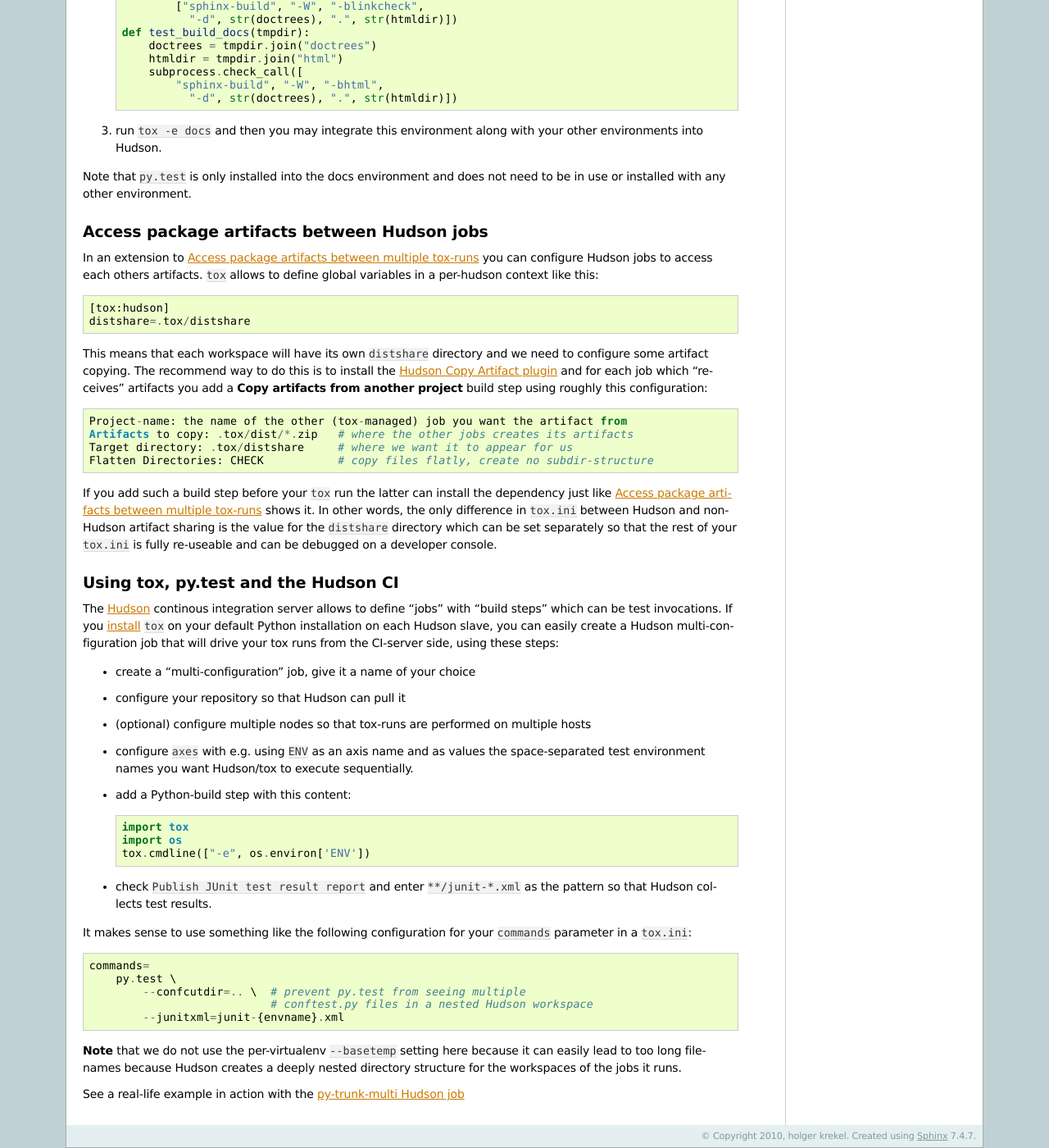
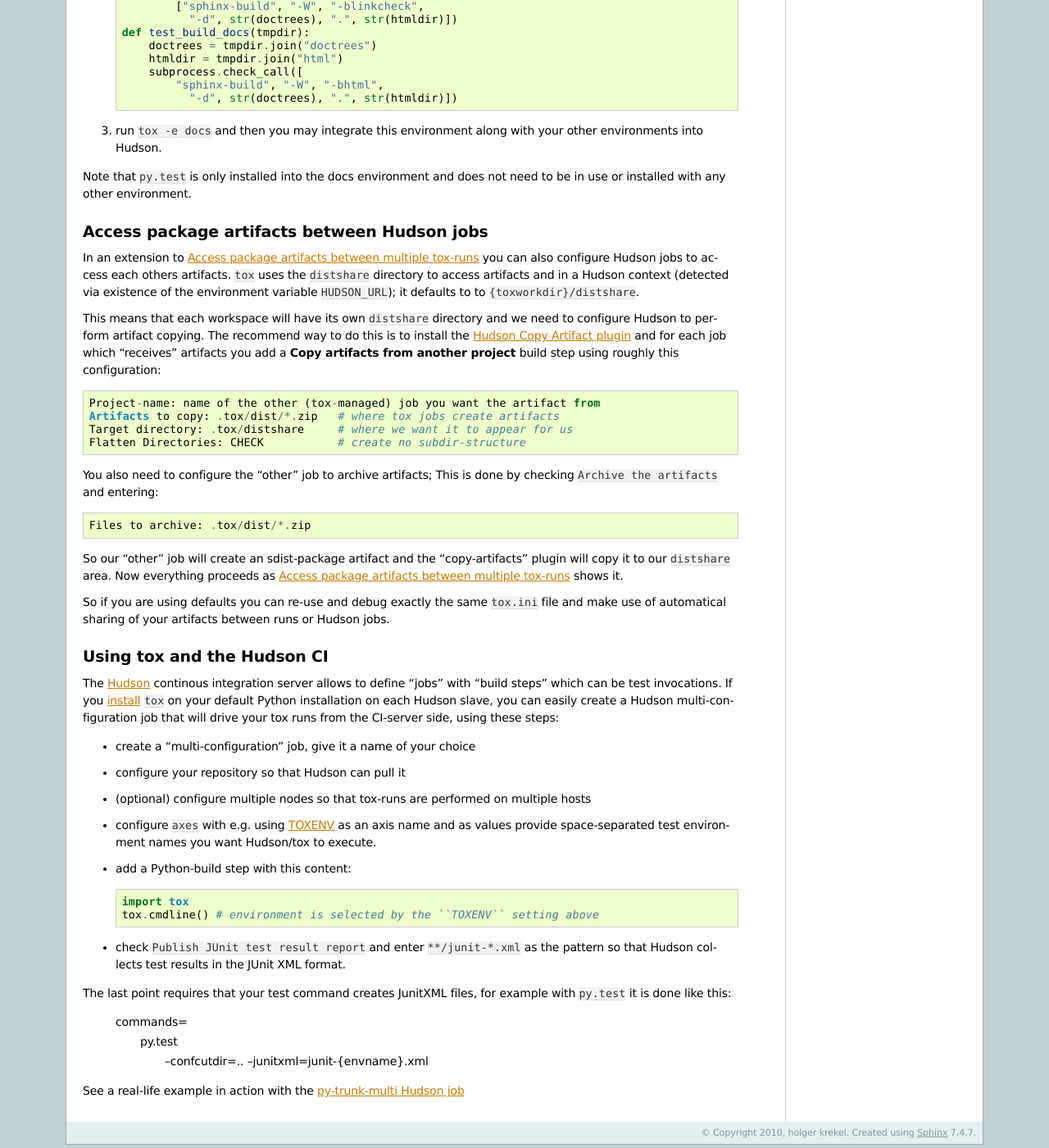
Before and after one commit to msabramo/tox, a Sphinx documentation site: the page built from doc/example/hudson.txt, in a window 1280 px wide and 1400 px high, scrolled down 607 px. Shown: the whole window at 82% size. Built offline with Sphinx 7.4.7, drawn with Linux system fonts in a browser that asks for light colours; some of the changed text lies outside the part shown.

Commit message:
use better distshare-defaults for normal and hudson contexts, simplifies docs

```diff
--- a/doc/example/hudson.txt
+++ b/doc/example/hudson.txt
@@ -52,35 +52,38 @@ Access package artifacts between Hudson jobs
 
 .. _`Hudson Copy Artifact plugin`: http://wiki.hudson-ci.org/display/HUDSON/Copy+Artifact+Plugin
 
-In an extension to :ref:`artifacts` you can configure Hudson jobs to
-access each others artifacts.  ``tox`` allows to define
-global variables in a per-hudson context like this::
-
-    [tox:hudson]
-    distshare=.tox/distshare
+In an extension to :ref:`artifacts` you can also configure Hudson jobs to
+access each others artifacts.  ``tox`` uses the ``distshare`` directory
+to access artifacts and in a Hudson context (detected via existence
+of the environment variable ``HUDSON_URL``); it defaults to
+to ``{toxworkdir}/distshare``.
 
 This means that each workspace will have its own ``distshare``
-directory and we need to configure some artifact copying.
+directory and we need to configure Hudson to perform artifact copying.
 The recommend way to do this is to install the `Hudson Copy Artifact plugin`_
-and for each job which "receives" artifacts you add a **Copy artifacts from another project**
-build step using roughly this configuration::
+and for each job which "receives" artifacts you add a **Copy artifacts from another project** build step using roughly this configuration::
 
-    Project-name: the name of the other (tox-managed) job you want the artifact from
-    Artifacts to copy: .tox/dist/*.zip   # where the other jobs creates its artifacts
+    Project-name: name of the other (tox-managed) job you want the artifact from
+    Artifacts to copy: .tox/dist/*.zip   # where tox jobs create artifacts
     Target directory: .tox/distshare     # where we want it to appear for us
-    Flatten Directories: CHECK           # copy files flatly, create no subdir-structure
+    Flatten Directories: CHECK           # create no subdir-structure
 
-If you add such a build step before your ``tox`` run the latter
-can install the dependency just like :ref:`artifacts` shows it.
-In other words, the only difference in ``tox.ini`` between Hudson
-and non-Hudson artifact sharing is the value for the ``distshare``
-directory which can be set separately so that the rest of your
-``tox.ini`` is fully re-useable and can be debugged on a
-developer console.
+You also need to configure the "other" job to archive artifacts; This
+is done by checking ``Archive the artifacts`` and entering::
+
+    Files to archive: .tox/dist/*.zip
+
+So our "other" job will create an sdist-package artifact and
+the "copy-artifacts" plugin will copy it to our ``distshare`` area.
+Now everything proceeds as :ref:`artifacts` shows it.
+
+So if you are using defaults you can re-use and debug exactly the
+same ``tox.ini`` file and make use of automatical sharing of
+your artifacts between runs or Hudson jobs.
 
 .. include:: ../links.txt
 
-Using tox, py.test and the Hudson CI
+Using tox and the Hudson CI
 -------------------------------------------
 
 The Hudson_ continous integration server allows to define "jobs" with
@@ -93,31 +96,26 @@ using these steps:
 * configure your repository so that Hudson can pull it
 * (optional) configure multiple nodes so that tox-runs are performed
   on multiple hosts
-* configure ``axes`` with e.g. using ``ENV`` as an axis name and as values
-  the space-separated test environment names you want Hudson/tox to execute
-  sequentially.
+* configure ``axes`` with e.g. using :ref:`TOXENV <TOXENV>` as an axis
+  name and as values provide space-separated test environment names
+  you want Hudson/tox to execute.
 * add a Python-build step with this content::
 
     import tox
-    import os
-    tox.cmdline(["-e", os.environ['ENV'])
+    tox.cmdline() # environment is selected by the ``TOXENV`` setting above
 
 * check ``Publish JUnit test result report`` and enter
   ``**/junit-*.xml`` as the pattern so that Hudson collects
-  test results.
+  test results in the JUnit XML format.
 
-It makes sense to use something like the following configuration
-for your ``commands`` parameter in a ``tox.ini``::
+The last point requires that your test command creates JunitXML files,
+for example with ``py.test`` it is done like this:
 
     commands=
         py.test \
-            --confcutdir=.. \  # prevent py.test from seeing multiple
-                               # conftest.py files in a nested Hudson workspace
+            --confcutdir=.. \
             --junitxml=junit-{envname}.xml
 
-**Note** that we do not use the per-virtualenv ``--basetemp`` setting here because
-it can easily lead to too long filenames because Hudson creates a deeply nested
-directory structure for the workspaces of the jobs it runs.
 
 See a real-life example in action with the `py-trunk-multi Hudson job`_
 
```
Also changed, not shown: doc/config.txt (+5 -3 lines), doc/example/general.txt (+21 -21 lines), 3 other files.
